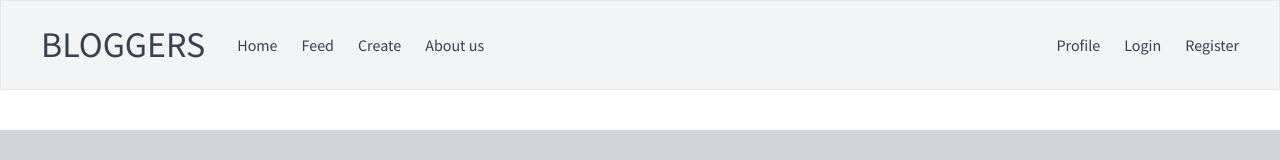
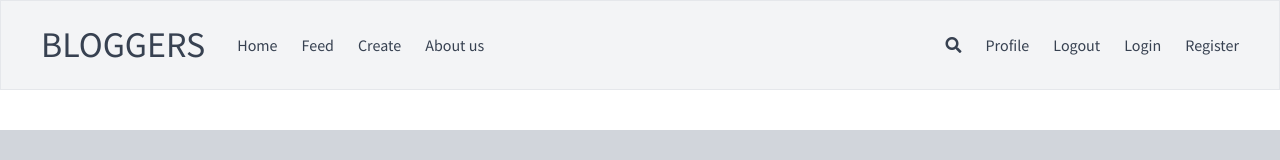
Before and after one commit to ashishchavan27/blogger-frontend-vue, a Vue app: page / in a window 1280 px wide. Shown: the top 160 px of the page. Built offline with nearby package versions, Linux system fonts and the light colour scheme.

Commit message:
Basic setup for search and logout

```diff
--- a/public/index.html
+++ b/public/index.html
@@ -12,6 +12,7 @@
       href="https://fonts.googleapis.com/css2?family=Source+Sans+Pro:ital,wght@0,200;0,400;1,200&display=swap"
       rel="stylesheet"
     />
+    <link rel="stylesheet" href="https://pro.fontawesome.com/releases/v5.10.0/css/all.css" integrity="sha384-AYmEC3Yw5cVb3ZcuHtOA93w35dYTsvhLPVnYs9eStHfGJvOvKxVfELGroGkvsg+p" crossorigin="anonymous"/>
     <!-- <link
       href="https://fonts.googleapis.com/icon?family=Material+Icons"
       rel="stylesheet"
--- a/src/components/nav-bar.vue
+++ b/src/components/nav-bar.vue
@@ -10,21 +10,45 @@
             <router-link class="hover:text-gray-900" to="/about-us">About us</router-link>
         </div>
         <div class="my-auto py-6 flex space-x-6 ml-auto font-medium">
-            <router-link class="hover:text-gray-900" to="/profile" >Profile</router-link>
-            <router-link class="hover:text-gray-900" to="/login" >Login</router-link>
-            <router-link class="hover:text-gray-900" to="/register">Register</router-link>
+            <i v-if="!searchBox" @click="expandSearchBox" class="my-auto fas fa-search mt-1"></i>
+            <input class="my-auto py-1 px-2 text-gray-700 border border-gray-300 rounded-md focus:border-gray-300" type="text" v-model="userInput" name="search" v-if="searchBox" @keypress.enter="searchUserInput">
+            <router-link class="my-auto hover:text-gray-900" to="/profile" >Profile</router-link>
+            <h2 class="my-auto hover:text-gray-900" @click="logoutUser">Logout</h2>
+            <router-link class="my-auto hover:text-gray-900" to="/login" >Login</router-link>
+            <router-link class="my-auto hover:text-gray-900" to="/register">Register</router-link>
         </div>
     </div>
 </template>
 
 <script>
+import { ref } from "@vue/reactivity";
 import { defineComponent } from "vue";
 
 export default defineComponent({
     components: {
     },
     setup() {
+        let searchBox = ref(false);
+        let userInput = ref("");
+
+        const expandSearchBox = () => {
+            searchBox.value = true;
+        }
+
+        const searchUserInput = () => {
+            // console.log(userInput.value);
+            searchBox.value = false;
+        }
+
+        const logoutUser = () => {
+            console.log("logout user");
+        }
         return {
+            userInput,
+            searchBox,
+            searchUserInput,
+            expandSearchBox,
+            logoutUser,
         };
     },
 })
```
